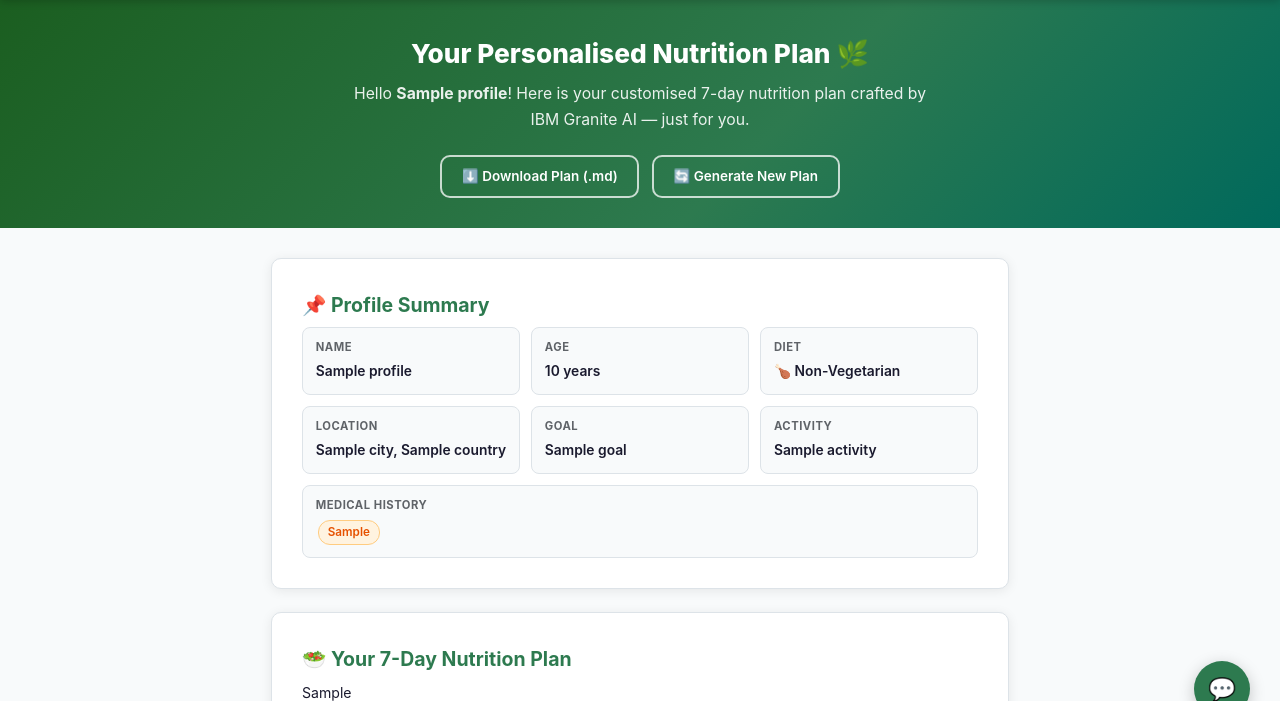
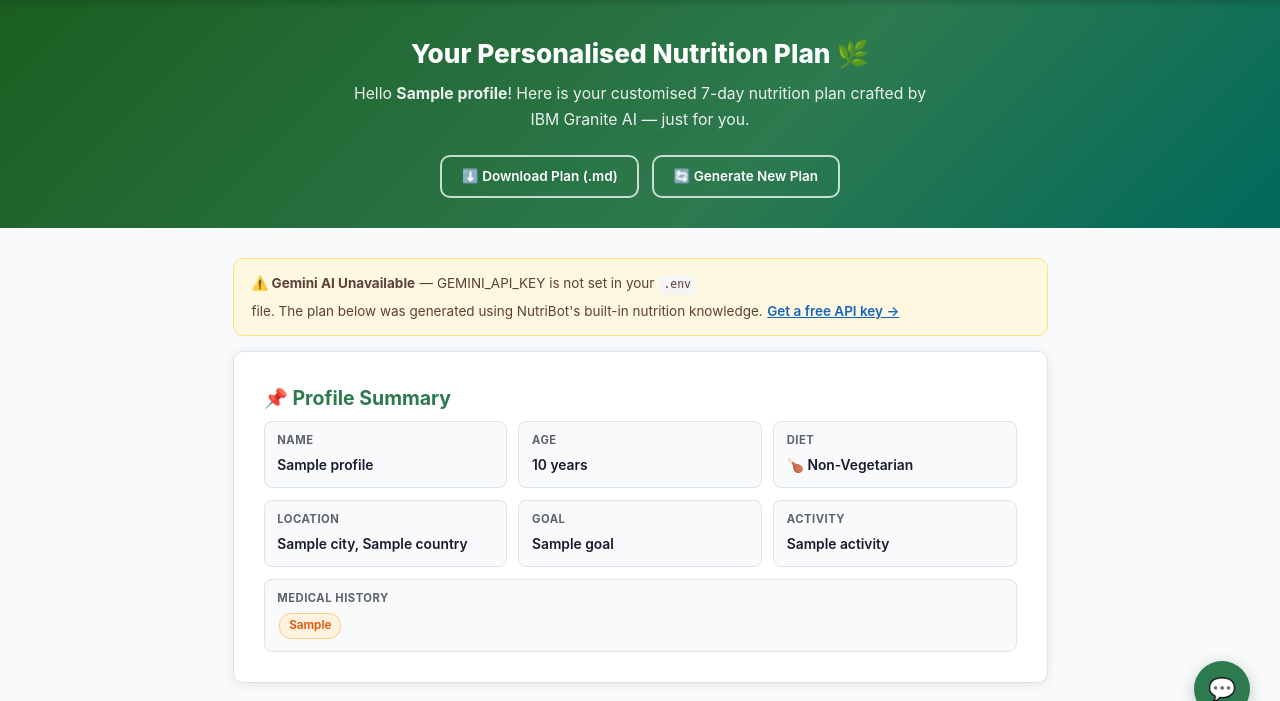
Before and after one commit to ankit-numpy/NutriAgent-2.0, a Flask app: template templates/result.html in a window 1280 px wide. Shown: the part 53-754 px from the top of the page. Run offline with Flask 3, Linux system fonts and the light colour scheme; the template is opened without the code that fills it: most values are stand-ins (such as "Sample title", 1, 10 or a date in 2020); parts of the project's set-up code (start-up, migrations or seed data) failed here and were passed over; some libraries are stand-ins or nearby versions.

Commit message:
feat: show API unavailable warning banner on website
- _call_llm now returns (text, llm_used, error_msg) tuple
- generate_plan exposes llm_used + llm_error in result dict
- answer_query prefixes chat reply with warning when API fails
- result.html shows yellow banner with error reason + API key link
- style.css adds .alert-api-warn styles

```diff
--- a/agent.py
+++ b/agent.py
@@ -135,14 +135,18 @@ class NutritionAgent:
     # Phase 3 — Action (LLM call)
     # ─────────────────────────────────────────
 
-    def _call_llm(self, prompt: str, max_tokens: int = 1200) -> str:
+    def _call_llm(self, prompt: str, max_tokens: int = 1200) -> tuple:
         """
         Call Google Gemini via the google-genai SDK (from google import genai).
-        Falls back to the rule-based generator if the API key is absent
-        or if the call fails.
+        Returns (text, llm_used: bool, error_msg: str).
+        Falls back to the rule-based generator if the API key is absent or the call fails.
         """
-        if not _GENAI_AVAILABLE or not GEMINI_API_KEY or self._client is None:
-            return self._fallback_generation(prompt)
+        if not _GENAI_AVAILABLE:
+            return self._fallback_generation(prompt), False, "google-genai package not installed."
+        if not GEMINI_API_KEY or GEMINI_API_KEY == "your_gemini_api_key_here":
+            return self._fallback_generation(prompt), False, "GEMINI_API_KEY is not set in .env."
+        if self._client is None:
+            return self._fallback_generation(prompt), False, "Gemini client failed to initialise."
 
         try:
             response = self._client.models.generate_content(
@@ -153,9 +157,9 @@ class NutritionAgent:
                     temperature=0.7,
                 ),
             )
-            return response.text.strip()
+            return response.text.strip(), True, ""
         except Exception as exc:
-            return self._fallback_generation(prompt, error=str(exc))
+            return self._fallback_generation(prompt, error=str(exc)), False, str(exc)
 
     # ─────────────────────────────────────────
     # Phase 4 — Reflection (guardrails)
@@ -213,7 +217,7 @@ class NutritionAgent:
         Perception → Reasoning → Action → Reflection → Response
         """
         prompt = self._build_plan_prompt(profile)
-        raw_plan = self._call_llm(prompt, max_tokens=1500)
+        raw_plan, llm_used, llm_error = self._call_llm(prompt, max_tokens=1500)
         safe_plan = self._apply_guardrails(raw_plan)
         plan_html = self._md_to_html(safe_plan)
 
@@ -221,6 +225,8 @@ class NutritionAgent:
             "plan": safe_plan,
             "plan_html": plan_html,
             "disclaimer": DISCLAIMER,
+            "llm_used": llm_used,
+            "llm_error": llm_error,
         }
 
     def answer_query(self, message: str, profile: dict) -> str:
@@ -230,8 +236,10 @@ class NutritionAgent:
             return refusal
 
         prompt = self._build_chat_prompt(message, profile)
-        raw = self._call_llm(prompt, max_tokens=400)
+        raw, llm_used, llm_error = self._call_llm(prompt, max_tokens=400)
         safe = self._apply_guardrails(raw)
+        if not llm_used:
+            safe = f"⚠️ *Gemini API unavailable ({llm_error or 'no key set'}) — using built-in knowledge.*\n\n{safe}"
         return safe
 
     # ─────────────────────────────────────────
--- a/app.py
+++ b/app.py
@@ -7,8 +7,12 @@ IBM Granite LLM powered | Agentic AI SDLC
 import os
 import json
 import datetime
+from dotenv import load_dotenv
 from flask import Flask, render_template, request, jsonify, session, redirect, url_for
 from agent import NutritionAgent
+
+# Load .env before anything reads os.environ
+load_dotenv()
 
 app = Flask(__name__)
 app.secret_key = os.environ.get("FLASK_SECRET_KEY", "nutribot2-secret-key-2026")
@@ -58,6 +62,8 @@ def generate():
         plan_html=result["plan_html"],
         disclaimer=result["disclaimer"],
         md_filename=os.path.basename(md_path),
+        llm_used=result.get("llm_used", False),
+        llm_error=result.get("llm_error", ""),
     )
 
 
--- a/static/css/style.css
+++ b/static/css/style.css
@@ -250,7 +250,18 @@ body {
    ALERT
 ══════════════════════ */
 .alert { padding: .9rem 1.2rem; border-radius: var(--radius); margin-bottom: 1rem; font-size: .9rem; }
-.alert-error { background: #fdecea; border: 1px solid #f5c6c3; color: #b71c1c; }
+.alert-error    { background: #fdecea; border: 1px solid #f5c6c3; color: #b71c1c; }
+.alert-api-warn {
+  background: #fff8e1;
+  border: 1.5px solid #ffe082;
+  color: #5d4037;
+  display: flex;
+  flex-wrap: wrap;
+  align-items: baseline;
+  gap: .3rem;
+}
+.alert-api-warn a { color: #1565c0; font-weight: 600; }
+.alert-api-warn code { background: #f5f5f5; border-radius: 4px; padding: .05rem .3rem; font-size: .85em; }
 
 /* ══════════════════════
    HOW IT WORKS
--- a/templates/result.html
+++ b/templates/result.html
@@ -37,6 +37,20 @@
 </section>
 
 <main class="container result-page">
+
+  <!-- ── API Status Banner ── -->
+  {% if not llm_used %}
+  <div class="alert alert-api-warn">
+    <strong>⚠️ Gemini AI Unavailable</strong> —
+    {% if llm_error %}
+      {{ llm_error }}
+    {% else %}
+      GEMINI_API_KEY is not set in your <code>.env</code> file.
+    {% endif %}
+    The plan below was generated using NutriBot's built-in nutrition knowledge.
+    <a href="https://aistudio.google.com/app/apikey" target="_blank" rel="noopener">Get a free API key →</a>
+  </div>
+  {% endif %}
 
   <!-- ── Profile Summary ── -->
   <div class="card profile-summary">
```
